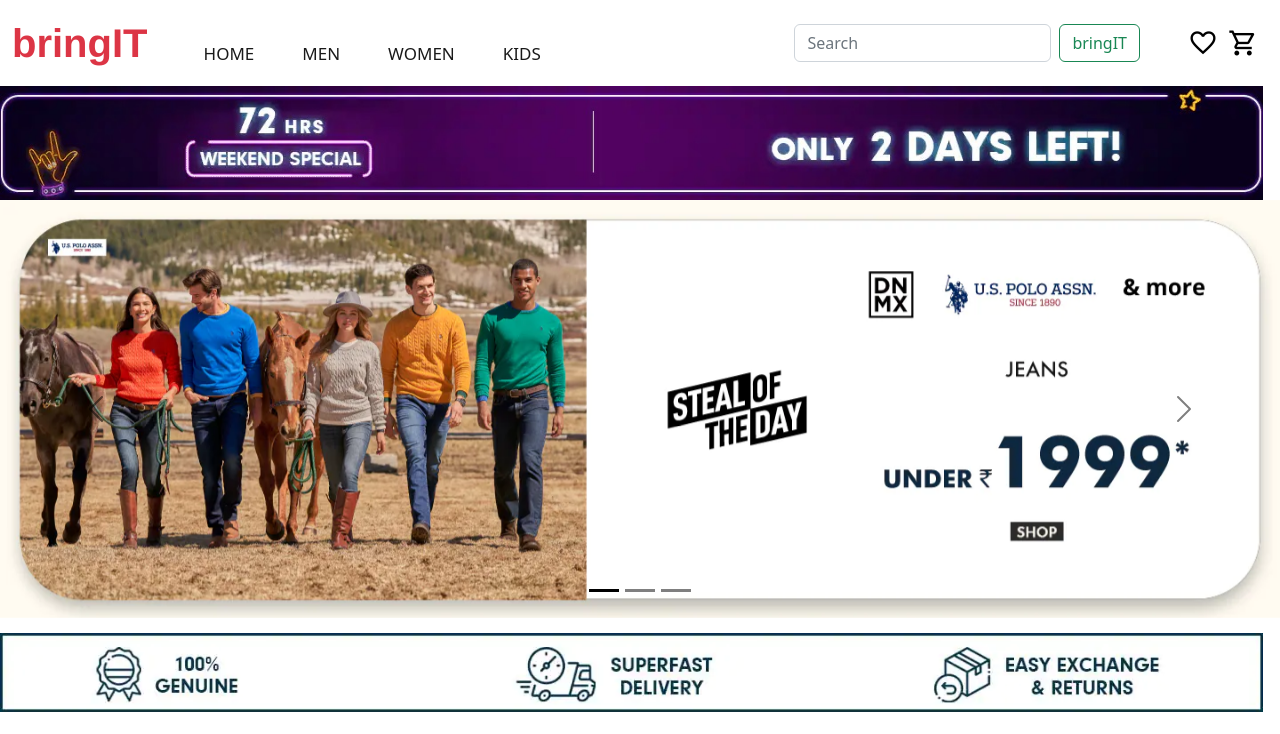
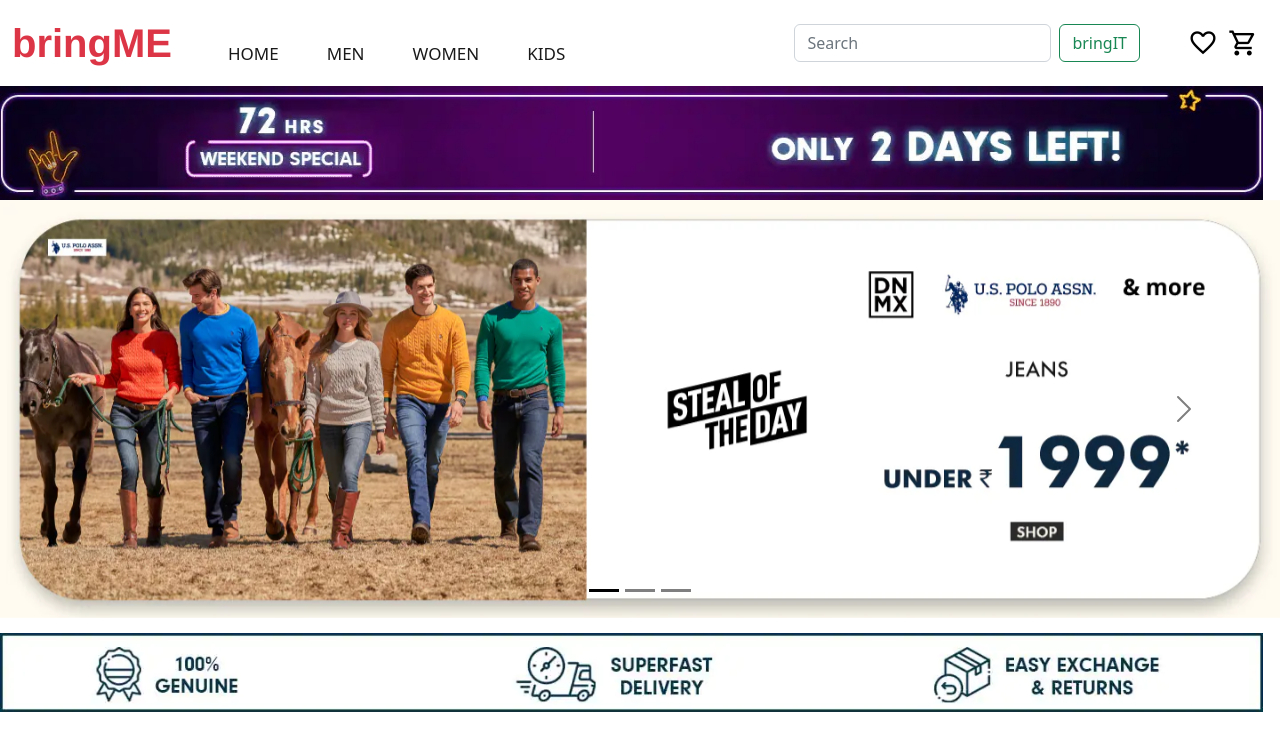
Before and after one commit to abilimisi/bringIT, a plain HTML site: page index.html in a window 1280 px wide. Shown: the top 734 px of the page. Drawn offline with nearby package versions, Linux system fonts and the light colour scheme.

Commit message:
updedte title

```diff
--- a/index.html
+++ b/index.html
@@ -12,7 +12,7 @@
 
     <nav class="navbar sticky-top navbar-expand-lg  bg-white">
       <div class="container-fluid">
-        <a class="navbar-brand text-danger fs-1 fw-bold" href="#" id="title">bringIT</a>
+        <a class="navbar-brand text-danger fs-1 fw-bold" href="#" id="title">bringME</a>
         <button class="navbar-toggler" type="button" data-bs-toggle="collapse" data-bs-target="#navbarSupportedContent" aria-controls="navbarSupportedContent" aria-expanded="false" aria-label="Toggle navigation">
           <span class="navbar-toggler-icon"></span>
         </button>
```
